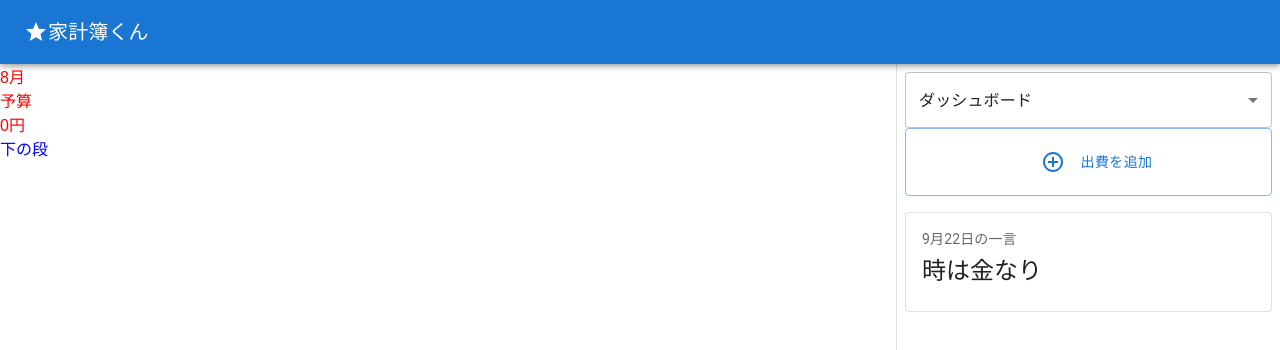
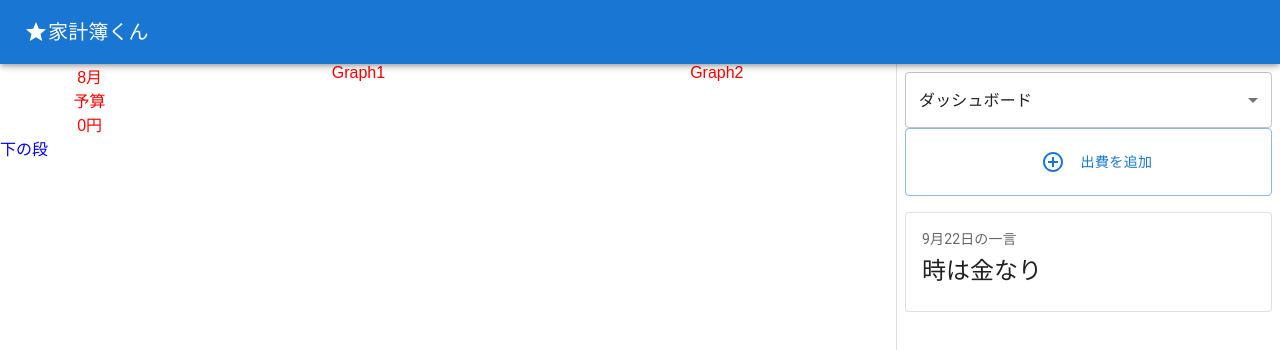
Before and after one commit to ogaogs/receipt-scanner, a Next.js app: page / in a window 1280 px wide. Shown: the top 350 px of the page. Built offline with nearby package versions, Linux system fonts and the light colour scheme; no server answers; the database is empty.

Commit message:
💄 ダッシュボード上半分の簡易的な配置を定めた (#45)

```diff
--- a/src/_components/features/Dashbord/components/UpperDashbord.tsx
+++ b/src/_components/features/Dashbord/components/UpperDashbord.tsx
@@ -5,8 +5,12 @@ import { getMonthExpenses } from "@/lib/db/budget";
 export const UperDashbord = async () => {
   const userId = "30d06a0b-dcb9-4060-911e-d15b50e2b7e0";
   const date = new Date(2024, 7, 10); // UTC時間
+
+  // 指定された月の初日と最終日を取得し、その月の出費を全て取得する。
   const { firstDay, lastDay } = getStartAndEndOfMonth(date);
   const monthExpenses = await getMonthExpenses(userId, firstDay, lastDay);
+
+  //  出費の合計を取得
   const totalAmount = monthExpenses.reduce(
     (sum, current) => sum + current.amount,
     0
@@ -16,14 +20,22 @@ export const UperDashbord = async () => {
   const formattedDate = date.toLocaleDateString("ja-JP", {
     month: "long",
   });
+
   return (
-    <>
-      <Box>{formattedDate}</Box>
-      <Box>
-        <div>予算</div>
-        <div>{totalAmount}円</div>
+    <Box display="flex" flexDirection="row" sx={{ textAlign: "center" }}>
+      <Box flexGrow={1} sx={{ width: 100 }}>
+        <Box>{formattedDate}</Box>
+        <Box>
+          <div>予算</div>
+          <div>{totalAmount}円</div>
+        </Box>
       </Box>
-      <Box></Box>
-    </>
+      <Box flexGrow={2} sx={{ width: 200 }}>
+        Graph1
+      </Box>
+      <Box flexGrow={2} sx={{ width: 200 }}>
+        Graph2
+      </Box>
+    </Box>
   );
 };
```
